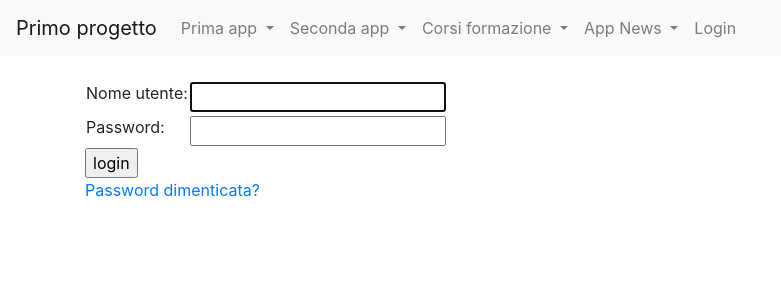
After one commit to LucaMarcora/primo_progetto, a Django app: page /accounts/login/ in a window 1280 px wide. The commit adds this page. Shown: the top 300 px of the page, without its empty margins (0-781 px from the left). Run offline with Django 5.2, Linux system fonts and the light colour scheme.

Commit message:
Login e Registrazione

```diff
--- a/news/urls.py
+++ b/news/urls.py
@@ -1,10 +1,11 @@
 from django.urls import path
-from .views import home, articoloDetailView, listaArticoli
+from .views import home, articoloDetailView, listaArticoli, index_news
 
 app_name = 'news'
 
 urlpatterns = [
     path('',home,name='homeview'),
     path("articoli/<int:pk>", articoloDetailView, name="articolo_detail"),
-    path("lista_articoli", listaArticoli, name="lista_articoli" )
+    path("lista_articoli", listaArticoli, name="lista_articoli" ),
+    path("index_news", index_news, name="index_news" ),
 ]
--- a/news/views.py
+++ b/news/views.py
@@ -30,6 +30,10 @@ def home(request):
     return HttpResponse("<h1>" + response +"</h1>")
 """
 
+def index_news(request):
+    return render(request, "index_news.html")
+
+
 def home(request):
     articoli = Articolo.objects.all()
     giornalisti = Giornalista.objects.all()
--- a/primo_progetto/settings.py
+++ b/primo_progetto/settings.py
@@ -130,3 +130,9 @@ STATIC_URL = 'static/'
 # https://docs.djangoproject.com/en/5.1/ref/settings/#default-auto-field
 
 DEFAULT_AUTO_FIELD = 'django.db.models.BigAutoField'
+
+# Redirect to home URL after login (Default redirects to /accounts/profile/)
+LOGIN_REDIRECT_URL = '/'
+
+
+EMAIL_BACKEND = 'django.core.mail.backends.console.EmailBackend'
--- a/primo_progetto/urls.py
+++ b/primo_progetto/urls.py
@@ -25,4 +25,5 @@ urlpatterns = [
     path('seconda_app/',include("seconda_app.urls",namespace="seconda_app")),
     path('news/',include("news.urls",namespace="news")),
     path('corsi_formazione/',include("corsi_formazione.urls",namespace="corsi_formazione")),
+    path('accounts/', include('django.contrib.auth.urls')),
 ]
--- a/templates/base.html
+++ b/templates/base.html
@@ -14,8 +14,6 @@
     <script src="https://cdn.jsdelivr.net/npm/bootstrap@4.5.3/dist/js/bootstrap.bundle.min.js" integrity="sha384-ho+j7jyWK8fNQe+A12Hb8AhRq26LrZ/JpcUGGOn+Y7RsweNrtN/tE3MoK7ZeZDyx" crossorigin="anonymous"></script>
   </head>
   <body>
-
-
       <nav class="navbar navbar-expand-lg navbar-light bg-light">
           <a class="navbar-brand" href="#">Primo progetto</a>
           <button class="navbar-toggler" type="button" data-toggle="collapse" data-target="#navbarSupportedContent" aria-controls="navbarSupportedContent" aria-expanded="false" aria-label="Toggle navigation">
@@ -54,9 +52,36 @@
                 <a class="dropdown-item" href="{% url 'corsi_formazione:index_corsi'%}">Index Corsi Formazione</a>
               </div>
             </li>
+            <li class="nav-item dropdown">
+              <a class="nav-link dropdown-toggle" href="#" id="navbarDropdown" role="button" data-toggle="dropdown" aria-haspopup="true" aria-expanded="false">
+                App News
+              </a>
+              <div class="dropdown-menu" aria-labelledby="navbarDropdown">
+                <a class="dropdown-item" href="{% url 'news:index_news'%}">Index App News</a>
+              </div>
+            </li>
+
+            {% if request.user.is_authenticated %}
+            <li class="nav-item dropdown">
+              <a class="nav-link dropdown-toggle" href="#" id="navbarDropdown" role="button" data-toggle="dropdown" aria-haspopup="true" aria-expanded="false">
+                {{ request.user.username }}
+              </a>
+              <div class="dropdown-menu" aria-labelledby="navbarDropdown">
+                <div class="dropdown-divider"></div>
+                <form id="logout-form" action="{% url 'logout' %}" method="post">
+                  {% csrf_token %}
+                  <button class="btn ft-power" type="submit"> Logout</button>
+                </form>
+              </div>
+            </li>
+          {% else %}
+            <li class="nav-item">
+              <a class="nav-link" href="{% url 'login' %}">Login</a>
+            </li>
+          {% endif %}
+
       </nav>
       <div class="container my-4">
-
       {%block content%}
       {%endblock content%}
 
--- /dev/null
+++ b/templates/registration/logged_out.html
@@ -0,0 +1,5 @@
+{% extends "base.html" %}
+{% block content %}
+  <p>Logout effettuato</p>
+  <a href="{% url 'login'%}">Clicca qui per rieffettuare il login</a>
+{% endblock %}
--- /dev/null
+++ b/templates/registration/login.html
@@ -0,0 +1,23 @@
+{% extends "base.html" %}
+{% block content %}
+{% if form.errors %}
+  <p>Username e Password non combaciano: riprova!</p>
+{% endif %}
+<form method="post" action="{% url 'login' %}">
+{% csrf_token %}
+<table>
+<tr>
+  <td>{{ form.username.label_tag }}</td>
+  <td>{{ form.username }}</td>
+</tr>
+<tr>
+  <td>{{ form.password.label_tag }}</td>
+  <td>{{ form.password }}</td>
+</tr>
+</table>
+<input type="submit" value="login" />
+<input type="hidden" name="next" value="{{ next }}" />
+</form>
+{# Assumes you setup the password_reset view in your URLconf #}
+<p><a href="{% url 'password_reset' %}">Password dimenticata?</a></p>
+{% endblock %}
--- /dev/null
+++ b/templates/registration/password_reset_complete.html
@@ -0,0 +1,5 @@
+{% extends "base.html" %}
+{% block content %}
+  <h1>Password cambiata con Successo!</h1>
+  <p><a href="{% url 'login' %}">Effettua il login</a></p>
+{% endblock %}
--- /dev/null
+++ b/templates/registration/password_reset_done.html
@@ -0,0 +1,4 @@
+{% extends "base.html" %}
+{% block content %}
+  <p>Ti abbiamo inviato via mail le istruzioni per il cambio password!. Visita la tua casella di posta e segui il link allegato per procedere.</p>
+{% endblock %}
--- /dev/null
+++ b/templates/registration/password_reset_email.html
@@ -0,0 +1,2 @@
+Qualcuno ha richiesto un password reset per l'account associato alla mail{{ email }}. Segui il link per procedere:
+{{ protocol}}://{{ domain }}{% url 'password_reset_confirm' uidb64=uid token=token %}
```
Also changed, not shown: news/templates/index_news.html (added, +11 -0 lines), templates/registration/password_reset_confirm.html (added, +28 -0 lines), templates/registration/password_reset_form.html (added, +11 -0 lines), db.sqlite3. Lines whose indentation alone changed are shown as unchanged.
